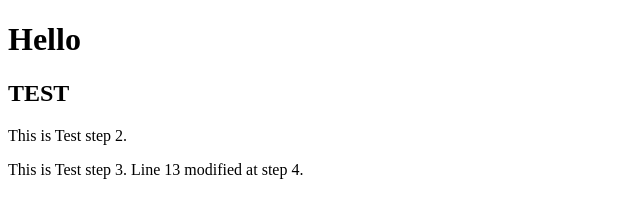
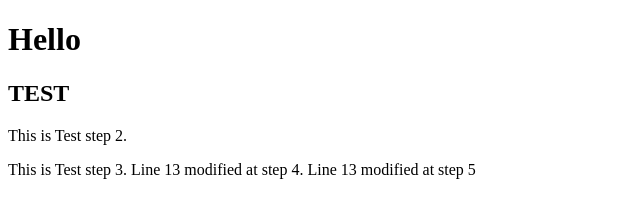
Before and after one commit to Samyrai1214/git-demo, a plain HTML site: page index.html in a window 1280 px wide. Shown: the whole page, without its empty margins (0-640 px from the left). Drawn offline with Linux system fonts and the light colour scheme.

Commit message:
Line 13 modified at step 5

```diff
--- a/index.html
+++ b/index.html
@@ -10,7 +10,7 @@
   <div class="dataPanel">
     <h2>TEST</h2>
     <p>This is Test step 2.</p>
-    <p>This is Test step 3. Line 13 modified at step 4.</p>
+    <p>This is Test step 3. Line 13 modified at step 4. Line 13 modified at step 5</p>
   </div>
 
 </body>
```
